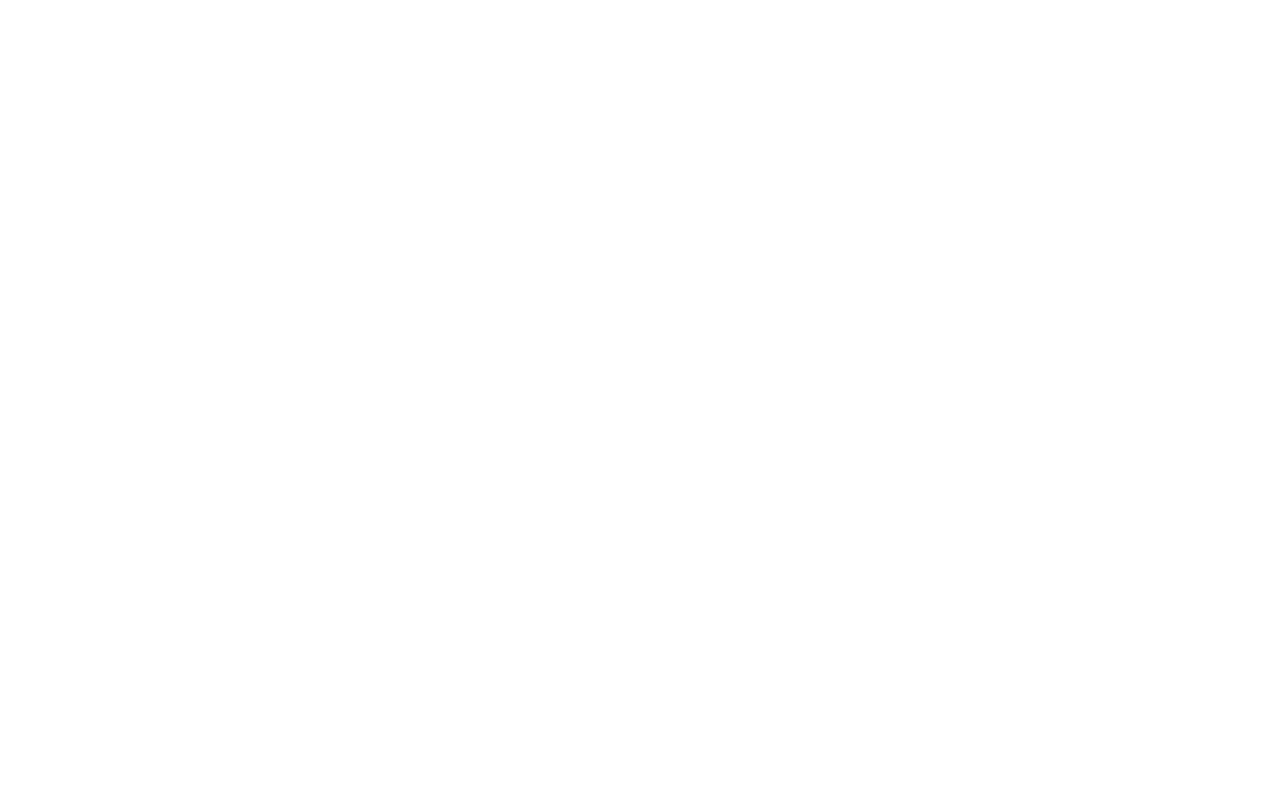
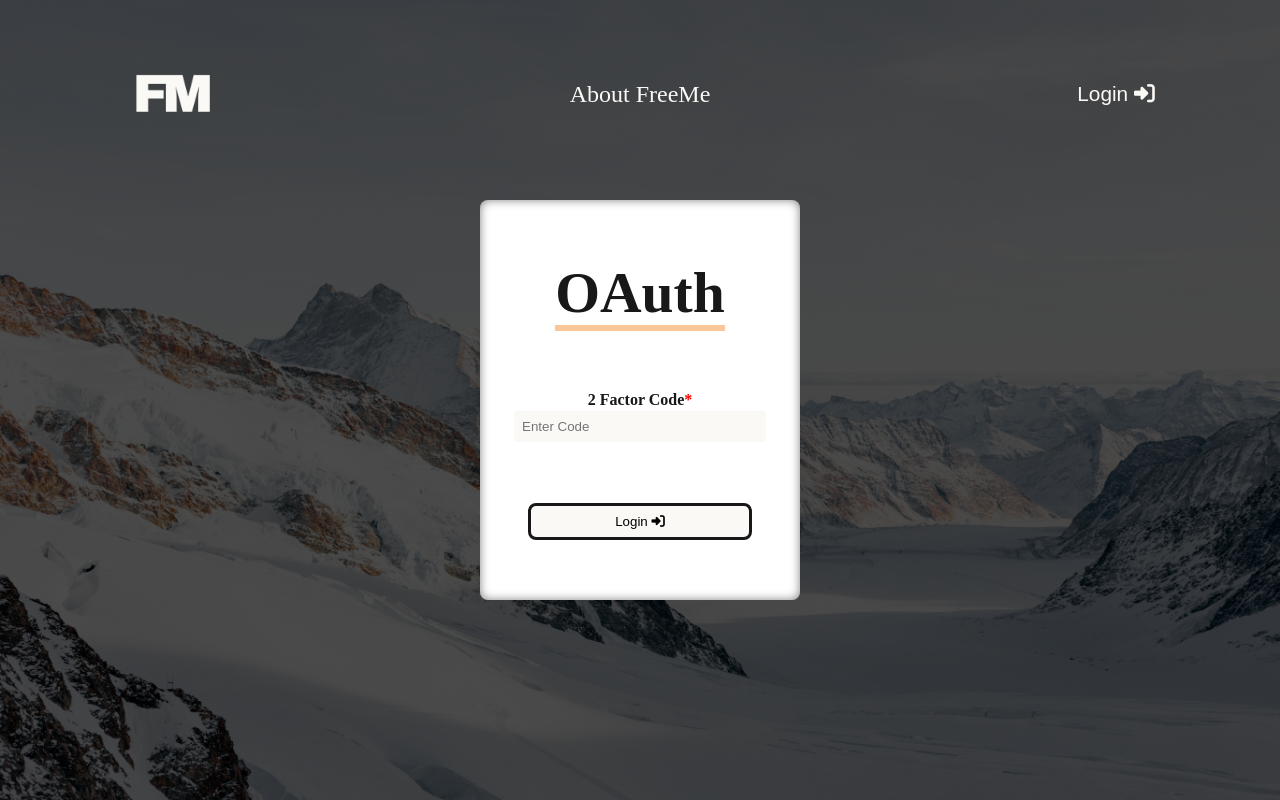
Before and after one commit to JeffleIncarnate/Free-Me-Website, a React (Vite) app: page /oauth in a window 1280 px wide. Before the commit this address had no page. Built offline with nearby package versions, Linux system fonts and the light colour scheme; the HTML template or start-up script is replaced by a standard one.

Commit message:
Update/Feature: Made a lot of changes and forgot :skull:

```diff
--- a/index.html
+++ b/index.html
@@ -9,6 +9,7 @@
       src="https://kit.fontawesome.com/866b8b01f2.js"
       crossorigin="anonymous"
     ></script>
+    <link rel="icon" type="image" href="/FreeMe.png" />
   </head>
   <body>
     <div id="root"></div>
--- a/src/App.tsx
+++ b/src/App.tsx
@@ -5,6 +5,7 @@
 import HomePage from "./layouts";
 import SignupConsultantPage from "./layouts/signupConsultant";
 import LoginPage from "./layouts/login";
+import OauthPage from "./layouts/oauth";
 
 function App() {
   return (
@@ -12,6 +13,7 @@
       <Route path="/" element={<HomePage />} />
       <Route path="/login" element={<LoginPage />} />
       <Route path="/signUpConsultant" element={<SignupConsultantPage />} />
+      <Route path="/oauth" element={<OauthPage />} />
     </Routes>
   );
 }
--- /dev/null
+++ b/src/components/loader/loader.css
@@ -0,0 +1,68 @@
+.spinner {
+  --size: 4rem;
+  --first-block-clr: #005bba;
+  --second-block-clr: #fed500;
+  --clr: #111;
+  width: 100%;
+  height: 100vh;
+  background-color: rgba(0, 0, 0, 0.5);
+  position: absolute;
+}
+
+.spinner::after,
+.spinner::before {
+  box-sizing: border-box;
+  position: absolute;
+  content: "";
+  width: var(--size);
+  height: var(--size);
+  top: 50%;
+  animation: up 2.4s cubic-bezier(0, 0, 0.24, 1.21) infinite;
+  left: 50%;
+  background: var(--first-block-clr);
+}
+
+.spinner::after {
+  background: var(--second-block-clr);
+  top: calc(50% - var(--size));
+  left: calc(50% - var(--size));
+  animation: down 2.4s cubic-bezier(0, 0, 0.24, 1.21) infinite;
+}
+
+@keyframes down {
+  0%,
+  100% {
+    transform: none;
+  }
+
+  25% {
+    transform: translateX(100%);
+  }
+
+  50% {
+    transform: translateX(100%) translateY(100%);
+  }
+
+  75% {
+    transform: translateY(100%);
+  }
+}
+
+@keyframes up {
+  0%,
+  100% {
+    transform: none;
+  }
+
+  25% {
+    transform: translateX(-100%);
+  }
+
+  50% {
+    transform: translateX(-100%) translateY(-100%);
+  }
+
+  75% {
+    transform: translateY(-100%);
+  }
+}
--- /dev/null
+++ b/src/components/loader/loader.tsx
@@ -0,0 +1,5 @@
+import "./loader.css";
+
+export default function Loader() {
+  return <div className="spinner"></div>;
+}
--- a/src/components/login/loginForm.tsx
+++ b/src/components/login/loginForm.tsx
@@ -1,27 +1,106 @@
 import "./loginForm.css";
 
+import Loader from "../loader/loader";
+
+import { useRef, useState } from "react";
+import { useNavigate } from "react-router-dom";
+
 export default function LoginForm() {
+  const username = useRef(null);
+  const password = useRef(null);
+
+  let navigate = useNavigate();
+
+  let [error, setError] = useState(true);
+  let [count, setCount] = useState(0);
+  let [showLoader, setShowLoader] = useState(false);
+
+  type userLoginDetails = {
+    username: string;
+    password: string;
+  };
+
+  let getData = () => {
+    setShowLoader(true);
+    let user: userLoginDetails = {
+      username: (username.current! as any).value,
+      password: (password.current! as any).value,
+    };
+
+    var myHeaders = new Headers();
+    myHeaders.append("Content-Type", "application/json");
+
+    var raw: any = JSON.stringify({
+      username: user.username,
+      password: user.password,
+    });
+
+    var requestOptions: any = {
+      method: "POST",
+      headers: myHeaders,
+      body: raw,
+      redirect: "follow",
+    };
+
+    fetch("http://localhost:3000/freeme/auth/login", requestOptions)
+      .then((response) => response.json())
+      .then((result) => {
+        setShowLoader(false);
+        if (result.accessToken) {
+          sessionStorage.setItem("token", result.accessToken);
+          navigate("/oauth");
+        } else {
+          setError(false);
+          setCount((count += 1));
+        }
+      })
+      .catch((error) => console.log("error", error));
+  };
+
   return (
     <main id="FRE__Main__Login">
-      <form onClick={() => {}}>
+      {showLoader ? <Loader /> : null}
+
+      <form
+        onSubmit={(e: any) => {
+          e.preventDefault();
+          getData();
+        }}
+      >
         <h2>Welcome Back</h2>
         <div>
           <label>
             Username<span>*</span>
           </label>
-          <input type="text" placeholder="Enter Username" required />
+          <input
+            type="text"
+            placeholder="Enter Username"
+            required
+            ref={username}
+          />
         </div>
 
         <div>
           <label>
             Password<span>*</span>
           </label>
-          <input type="text" placeholder="Enter Password" />
+          <input
+            type="text"
+            placeholder="Enter Password"
+            required
+            ref={password}
+          />
         </div>
 
         <button type="submit" className="btn btn-success">
           Login <i className="fa-solid fa-right-to-bracket"></i>
         </button>
+
+        {error == false ? (
+          <p style={{ color: "red" }}>
+            Username or password incorrect (x{count})
+          </p>
+        ) : null}
       </form>
     </main>
   );
--- /dev/null
+++ b/src/components/oauth/oauth.css
@@ -0,0 +1,84 @@
+#FRE__Main__OAuth {
+  background-image: linear-gradient(rgba(0, 0, 0, 0.7), rgba(0, 0, 0, 0.7)),
+    url("../../assets/Splash.jpg");
+  height: 100vh;
+  width: 100%;
+  background-position: center;
+  background-size: cover;
+  background-repeat: no-repeat;
+  display: flex;
+  align-items: center;
+  justify-content: center;
+}
+
+#FRE__Main__OAuth > form {
+  background-color: white;
+  color: var(--black);
+  display: flex;
+  align-items: center;
+  justify-content: space-evenly;
+  flex-direction: column;
+  width: 25%;
+  height: 50vh;
+  border-radius: 0.5rem;
+  box-shadow: inset 0px 0px 10px rgba(0, 0, 0, 0.5);
+}
+
+#FRE__Main__OAuth h2 {
+  font-size: 3.6rem;
+  color: var(--black);
+  display: flex;
+  align-items: center;
+  justify-content: center;
+  flex-direction: column;
+}
+
+#FRE__Main__OAuth h2::after {
+  content: "";
+  width: 100%;
+  height: 0.4rem;
+  background-color: var(--accent);
+}
+
+#FRE__Main__OAuth > form label {
+  font-weight: bold;
+}
+
+#FRE__Main__OAuth > form label > span {
+  color: red;
+}
+
+#FRE__Main__OAuth > form input {
+  width: 80%;
+  padding: 0.5rem;
+  border: 0.15rem solid white;
+  border-radius: 0.3rem;
+  background-color: var(--white);
+  transition: all 0.3s ease-in-out;
+}
+
+#FRE__Main__OAuth > form input:hover {
+  border: 0.15rem solid var(--accent);
+}
+
+#FRE__Main__OAuth div {
+  display: flex;
+  align-items: center;
+  justify-content: center;
+  flex-direction: column;
+  width: 100%;
+}
+
+#FRE__Main__OAuth button {
+  padding: 0.5rem 1.5rem;
+  width: 70%;
+  border: 0.2rem solid var(--black);
+  background: var(--white);
+  transition: all 0.3s ease-in-out;
+  border-radius: 0.5rem;
+}
+
+#FRE__Main__OAuth button:hover {
+  border: 0.2rem solid var(--accent);
+  color: var(--accent);
+}
--- /dev/null
+++ b/src/components/oauth/oauth.tsx
@@ -0,0 +1,31 @@
+import "./oauth.css";
+
+import { useRef } from "react";
+
+import Loader from "../loader/loader";
+
+export default function OAuth() {
+  const code = useRef(null);
+
+  return (
+    <main id="FRE__Main__OAuth">
+      <form
+        onSubmit={(e: any) => {
+          e.preventDefault();
+          console.log("e");
+        }}
+      >
+        <h2>OAuth</h2>
+        <div>
+          <label>
+            2 Factor Code<span>*</span>
+          </label>
+          <input type="number" placeholder="Enter Code" required ref={code} />
+        </div>
+        <button type="submit" className="btn btn-success">
+          Login <i className="fa-solid fa-right-to-bracket"></i>
+        </button>
+      </form>
+    </main>
+  );
+}
--- a/src/layouts/index.tsx
+++ b/src/layouts/index.tsx
@@ -1,5 +1,11 @@
 import Splash from "../components/splash/splash";
 
+import { useEffect } from "react";
+
 export default function HomePage() {
+  useEffect(() => {
+    document.title = "Home | Free Me";
+  }, []);
+
   return <Splash />;
 }
--- a/src/main.tsx
+++ b/src/layouts/oauth.tsx
@@ -1,12 +1,17 @@
-import React from "react";
-import ReactDOM from "react-dom/client";
-import { BrowserRouter } from "react-router-dom";
-import App from "./App";
+import Navbar from "../components/navbar/navbar";
+import OAuth from "../components/oauth/oauth";
 
-ReactDOM.createRoot(document.getElementById("root") as HTMLElement).render(
-  <BrowserRouter>
-    <React.StrictMode>
-      <App />
-    </React.StrictMode>
-  </BrowserRouter>
-);
+import { useEffect } from "react";
+
+export default function OauthPage() {
+  useEffect(() => {
+    document.title = "OAuth | Free Me";
+  }, []);
+
+  return (
+    <>
+      <Navbar />
+      <OAuth />
+    </>
+  );
+}
```
